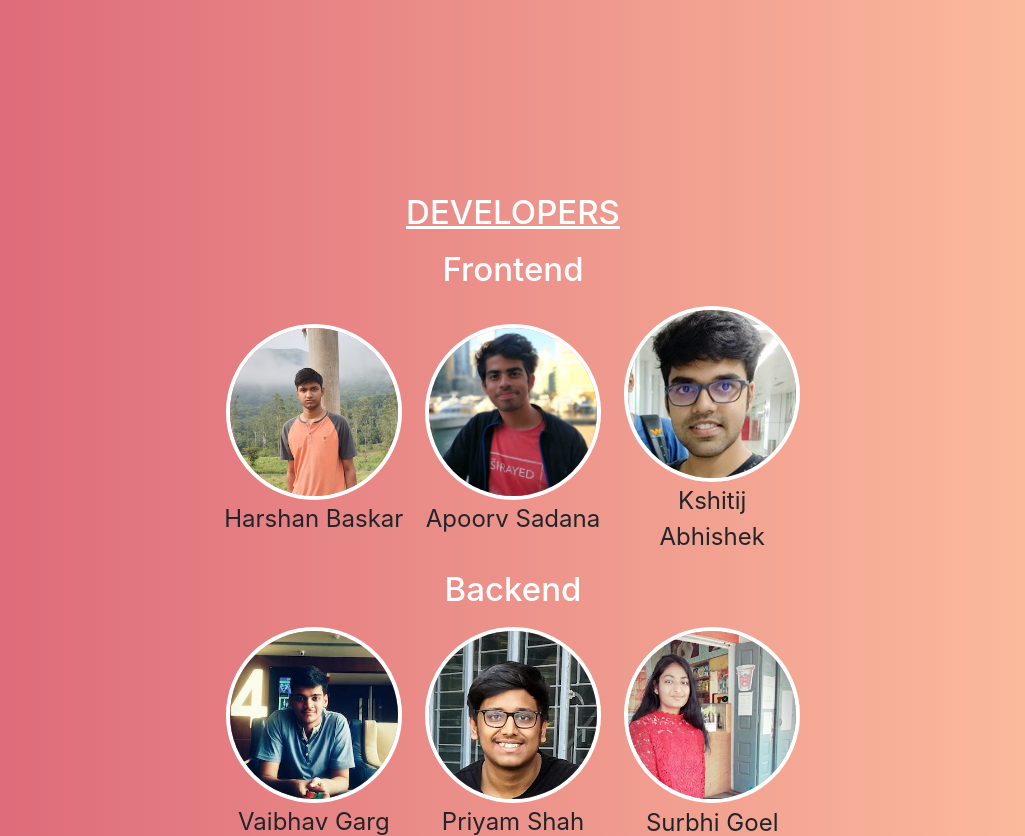
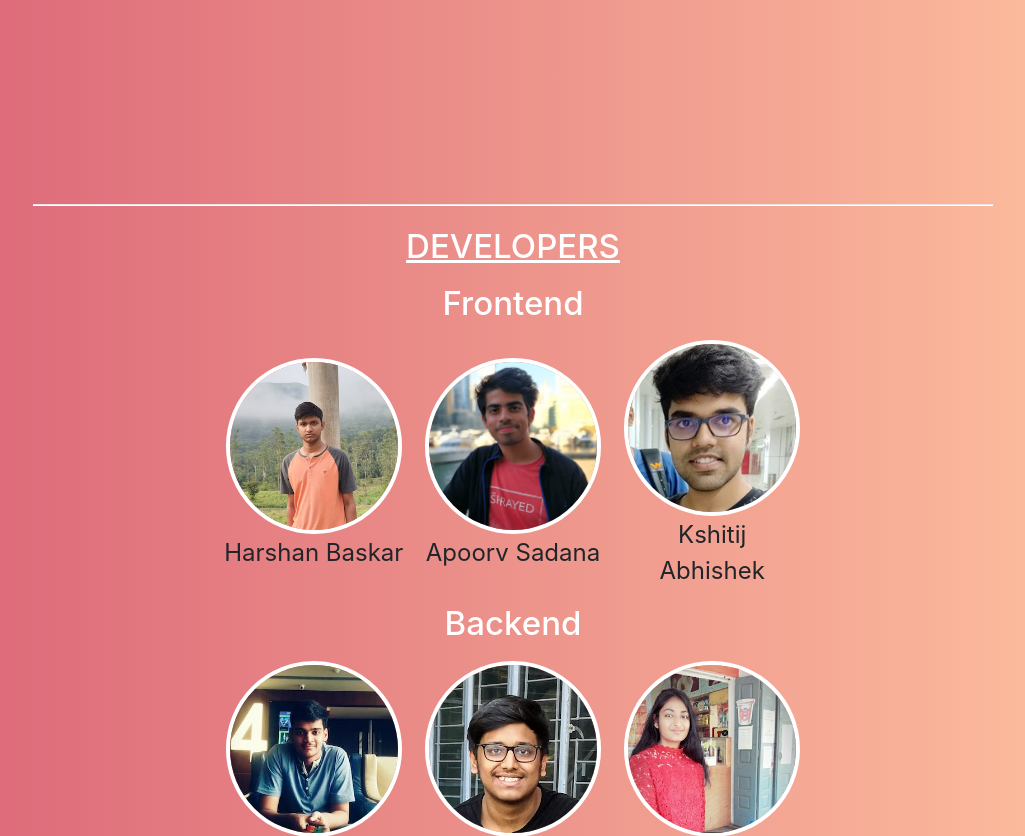
Before and after one commit to ayushjain1144/MSP-Recruitment-Web-Portal, a Django app: page /logout/ in a window 1280 px wide. Shown: the part 608-1444 px from the top of the page, without its empty margins (127-1152 px from the left). Run offline with Django 3.2, Linux system fonts and the light colour scheme; some libraries are stand-ins or nearby versions.

Commit message:
Update thankYou.html

```diff
--- a/test_portal/templates/test_portal/thankYou.html
+++ b/test_portal/templates/test_portal/thankYou.html
@@ -89,6 +89,7 @@
       <div class="thankYouCircle">
         <span class="text">Thank You :)</span>
       </div>
+      <hr style="height: 1px; width: 75%; background: white;">
       <div class="teamContainer">
         <div class="row topRow">
           <span class="title" style="text-decoration: underline;">DEVELOPERS</span>
```
